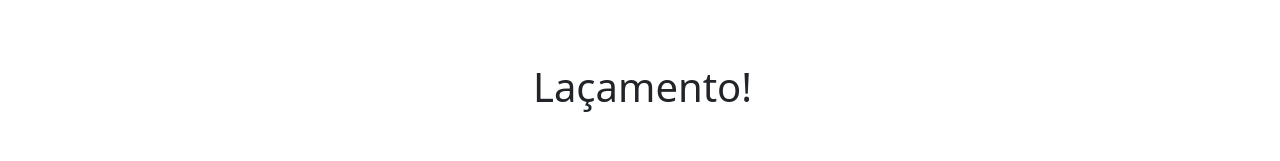
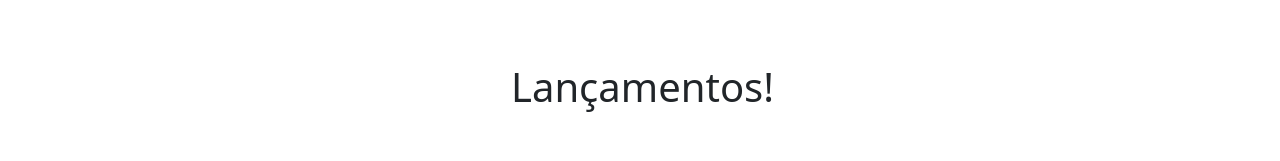
Before and after one commit to GabrielLima2803/ACosmeticos, a Vue app: page / in a window 1280 px wide. Shown: the part 766-927 px from the top of the page. Built offline with nearby package versions, Linux system fonts and the light colour scheme.

Commit message:
Alterações finais

```diff
--- a/src/_data/cardPrincipais.js
+++ b/src/_data/cardPrincipais.js
@@ -1,7 +1,7 @@
 const cosmeticos =
   [
     {
-  tipo: 'Laçamento!',
+  tipo: 'Lançamentos!',
   produtos: [
     {
     id: 1,
--- a/src/components/Carrinho/ValorFinal.vue
+++ b/src/components/Carrinho/ValorFinal.vue
@@ -13,7 +13,7 @@
             <p>Para mais informações, acesse o link abaixo:</p>
             <router-link to="/duvidas">
                 <p class="text-rox">
-                    Prazo e Entrega
+                    Prazo de Entrega
                 </p>
             </router-link>
         </div>
@@ -35,9 +35,7 @@
     </section>
 </template>
 <script>
-export default {
 
-}
 </script>
 <style lang="">
 
```
